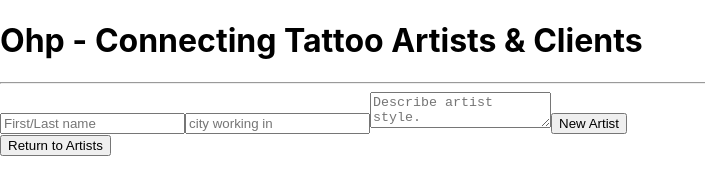
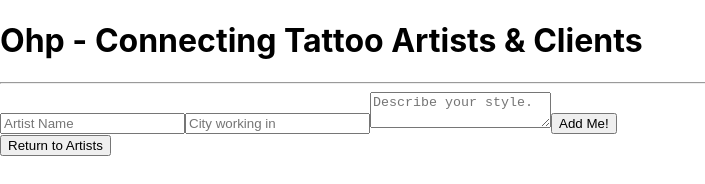
Before and after one commit to Schmelzberry/Capstone, a React (Create React App) app: page / in a window 1280 px wide. Both pictures are taken after a click on the button "Add Artist". Shown: the top 184 px of the page, without its empty margins (0-705 px from the left). Built offline with nearby package versions, Linux system fonts and the light colour scheme.

Commit message:
add reusable form to artists

```diff
--- a/src/components/NewArtistForm.js
+++ b/src/components/NewArtistForm.js
@@ -1,7 +1,7 @@
 import React from "react";
 import PropTypes from "prop-types";
 import { v4 } from 'uuid';
-
+import ReusableArtistForm from "./ReusableArtistForm";
 function NewArtistForm(props){
 
   function handleNewArtistFormSubmission(event) {
@@ -15,20 +15,9 @@ function NewArtistForm(props){
   }
   return(
     <React.Fragment>
-       <form onSubmit={handleNewArtistFormSubmission}>
-        <input
-          type='text'
-          name='name'
-          placeholder='First/Last name' />
-        <input
-          type='text'
-          name='city'
-          placeholder='city working in' />
-        <textarea
-          name='style'
-          placeholder='Describe artist style.' />
-        <button type='submit'>New Artist</button>
-      </form>
+        <ReusableArtistForm
+        formSubmissionHandler={handleNewArtistFormSubmission}
+        buttonText="Add Me!" />
     </React.Fragment>
   )
 }
--- /dev/null
+++ b/src/components/ReusableArtistForm.js
@@ -0,0 +1,30 @@
+import React from "react";
+import PropTypes from "prop-types";
+
+function ReusableArtistForm(props) {
+  return (
+    <React.Fragment>
+      <form onSubmit={props.formSubmissionHandler}>
+        <input
+          type='text'
+          name='name'
+          placeholder='Artist Name' />
+        <input
+          type='text'
+          name='city'
+          placeholder='City working in' />
+        <textarea
+          name='Style'
+          placeholder='Describe your style.' />
+        <button type='submit'>{props.buttonText}</button>
+      </form>
+    </React.Fragment>
+  );
+}
+
+ReusableArtistForm.propTypes = {
+  formSubmissionHandler: PropTypes.func,
+  buttonText: PropTypes.string
+};
+
+export default ReusableArtistForm;
```
